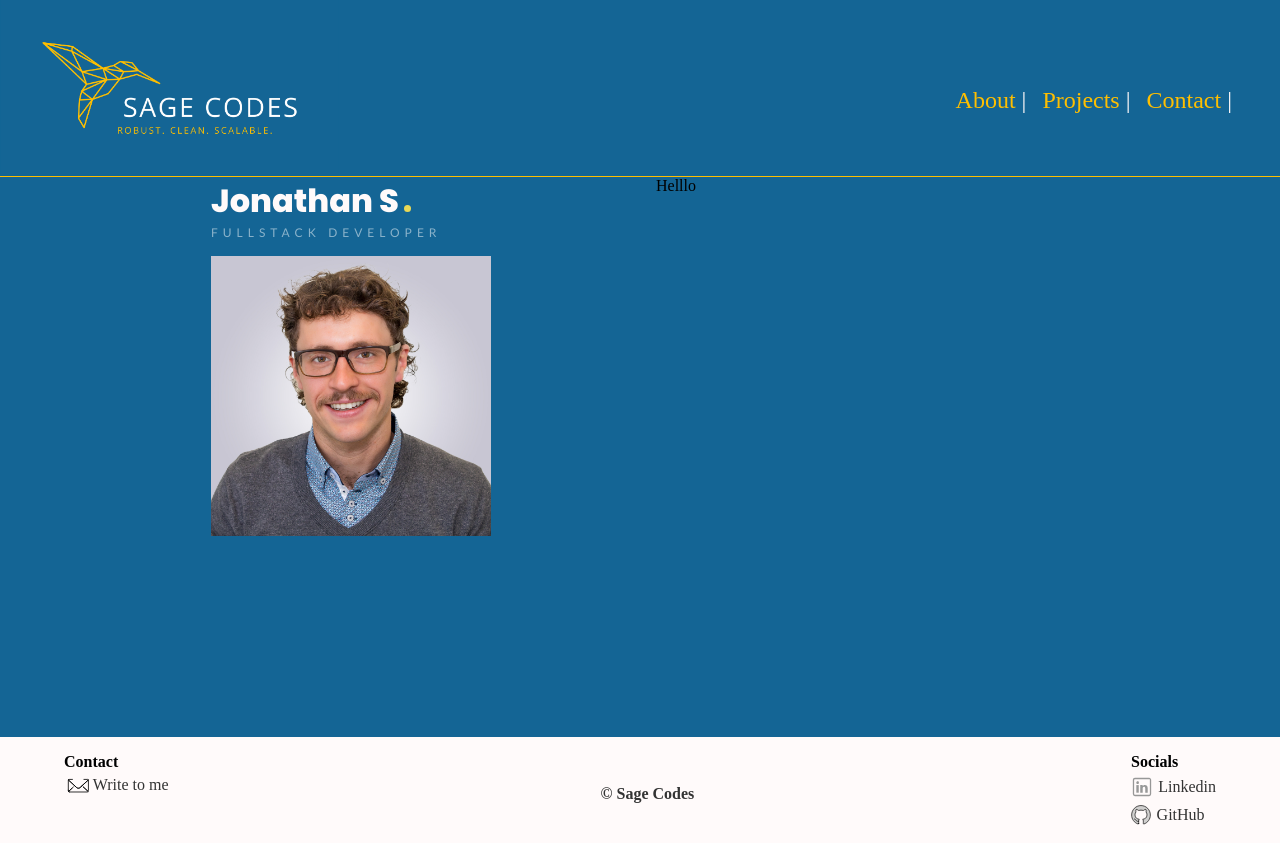
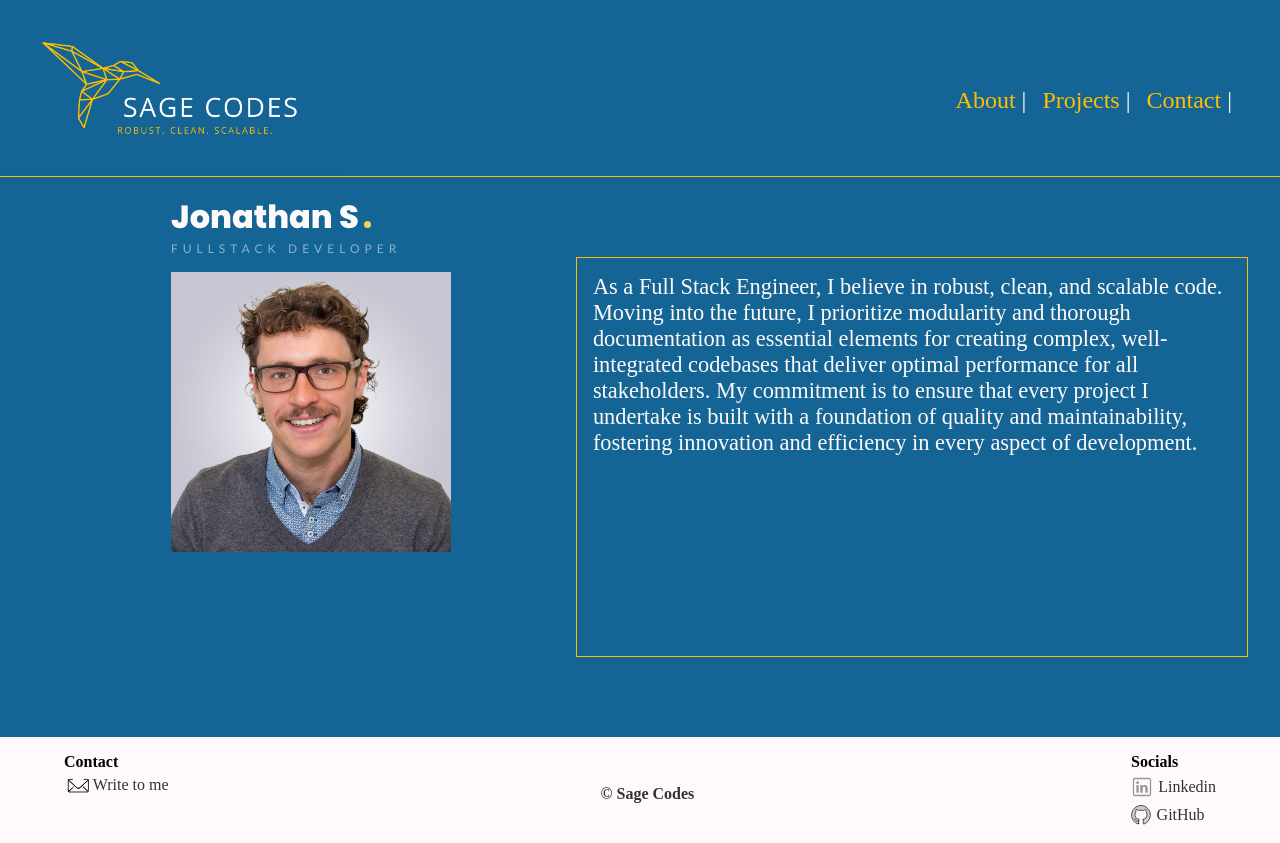
Before and after one commit to SageJonathan/Portfolio_client, a React (Vite) app: page / in a window 1280 px wide. Built offline with nearby package versions, Linux system fonts and the light colour scheme.

Commit message:
add sketch up of about text

```diff
--- a/src/components/About/About.jsx
+++ b/src/components/About/About.jsx
@@ -20,8 +20,12 @@ function About() {
               </div>
             </div>
           </div>
-          <div>
-            <p>Helllo</p>
+          <div className="text__container">
+              <p className="text__text">
+              As a Full Stack Engineer, I believe in robust, clean, and scalable code. Moving into the future,
+              I prioritize modularity and thorough documentation as essential elements for creating complex, well-integrated codebases that deliver optimal performance for all stakeholders.
+               My commitment is to ensure that every project I undertake is built with a foundation of quality and maintainability, fostering innovation and efficiency in every aspect of development.
+              </p>
           </div>
      </div>
     )
--- a/src/components/About/About.scss
+++ b/src/components/About/About.scss
@@ -7,17 +7,32 @@
 //Change fonts
 //Modify class to classnames and rearange scss tree
 .test{
+    background: $logoblue;
     display: flex;
-    background: $logoblue;
+    flex-direction: column;
+    justify-content: center;
+    align-items: center;
+       @include tablet{
+          flex-direction: row;
+    }
 }
 .name__container {
-  width: 50%;
+  width: 100vw;
   height: 70vh;
 //   background: $logoblue;
-  margin-left: 1rem;
+  padding-top: 1rem;
   display: flex;
   justify-content: center;
-//   align-items: center;
+  // align-items: center;
+    @include tablet{
+      width: 50%;
+      height: 70vh;
+    //   background: $logoblue;
+      margin-left: 1rem;
+      display: flex;
+      justify-content: center;
+      // align-items: center;
+    }
 
   .name__box {
     width: 250px;
@@ -119,7 +134,33 @@
 }
 
 
+//Text Side:
 
+.text__container{
+  border: 1px solid $gold;
+  height: 20vh;
+  width: 80%;
+  // display: flex;
+  // justify-content: center;
+  // align-items: center;
+    @include tablet{
+      height: 50vh;
+      width: 60%;
+      margin-right: 2rem;
+    }
+}
+.text__text{
+  font-size: 1.4rem;
+  color: $snow;
+  padding: 1rem;
+}
+
+
+
+
+
+
+//Name Keyframes
 @keyframes mainBlock {
   0% {
     width: 0%;
```
